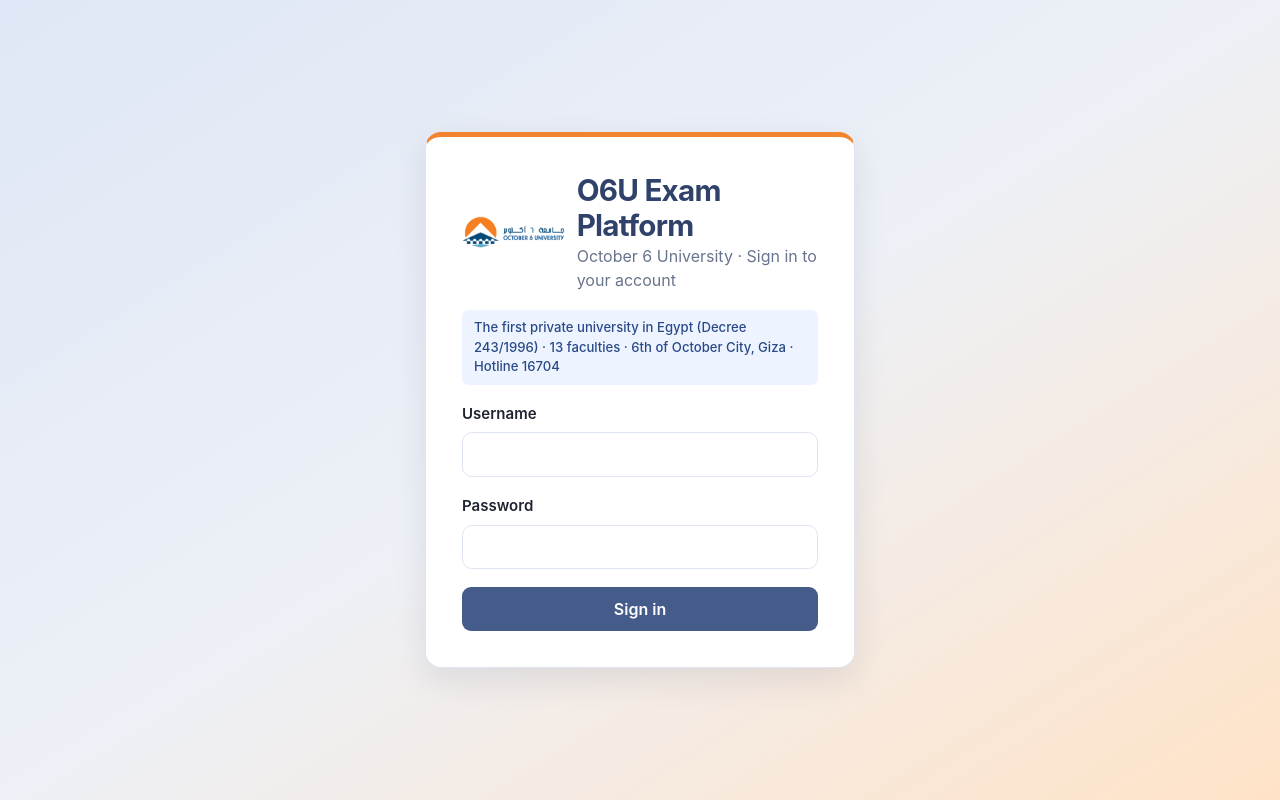
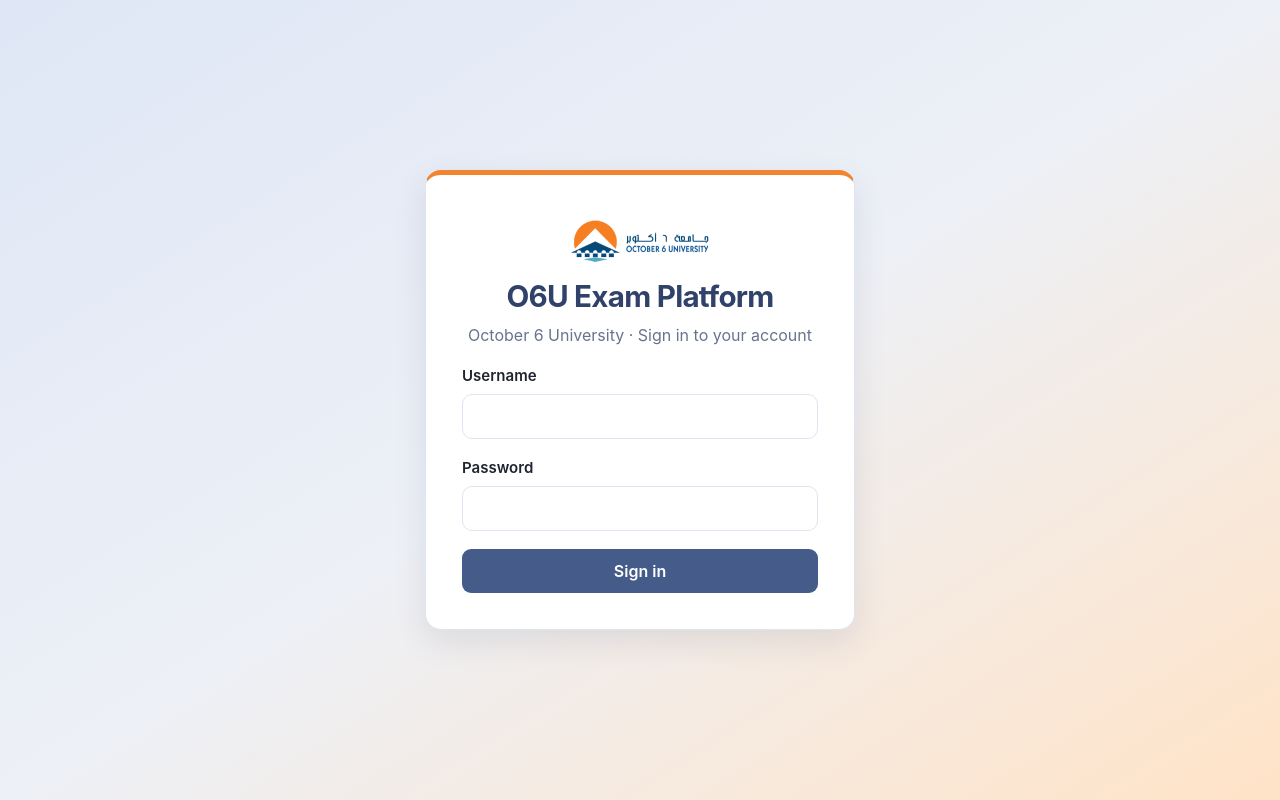
Before and after one commit to abdelwahab-khaled33/o6u_project_v1, a React (Vite) app in the folder apps/web/: page /login in a window 1280 px wide. Built offline with nearby package versions, Linux system fonts and the light colour scheme.

Commit message:
style(web): center login brand block, drop facts strip

```diff
--- a/apps/web/src/pages/LoginPage.tsx
+++ b/apps/web/src/pages/LoginPage.tsx
@@ -31,16 +31,11 @@
   return (
     <div className="grid min-h-screen place-items-center bg-gradient-to-br from-[#dfe7f6] via-[#edf0f6] to-[#ffe3c7] p-6">
       <form onSubmit={handleSubmit} className="grid w-full max-w-[430px] gap-[18px] rounded-2xl border border-[#dfe5f0] border-t-[5px] border-t-accent bg-white p-9 shadow-[0_12px_32px_rgb(36_52_80/10%)] max-md:px-6 max-md:py-7">
-        <div className="flex items-center gap-3">
-          <O6ULogo size="md" />
-          <div>
-            <h1 className="text-[1.85rem] font-bold tracking-tight text-primary-dark">O6U Exam Platform</h1>
-            <p className="text-muted">October 6 University · Sign in to your account</p>
-          </div>
+        <div className="flex flex-col items-center gap-2 text-center">
+          <O6ULogo size="lg" />
+          <h1 className="text-[1.85rem] font-bold tracking-tight text-primary-dark">O6U Exam Platform</h1>
+          <p className="text-muted">October 6 University · Sign in to your account</p>
         </div>
-        <p className="rounded-md bg-[#eef4ff] px-3 py-2 text-[0.82rem] font-medium text-[#294a87]">
-          The first private university in Egypt (Decree 243/1996) · 13 faculties · 6th of October City, Giza · Hotline 16704
-        </p>
         <Field label="Username" htmlFor="username">
           <Input
             id="username"
```
